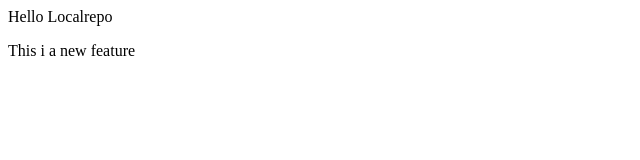
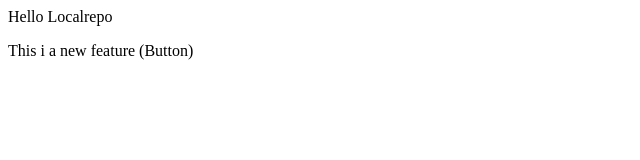
Before and after one commit to Sahilnaik18/localrepo-nk, a plain HTML site: page index.html in a window 1280 px wide. Shown: the full height of the page, 0-640 px from the left. Drawn offline with Linux system fonts and the light colour scheme.

Commit message:
Add button

```diff
--- a/index.html
+++ b/index.html
@@ -1,2 +1,2 @@
 <p>Hello Localrepo</p>
-<p>This i a new feature</p>
+<p>This i a new feature (Button)</p>
```
